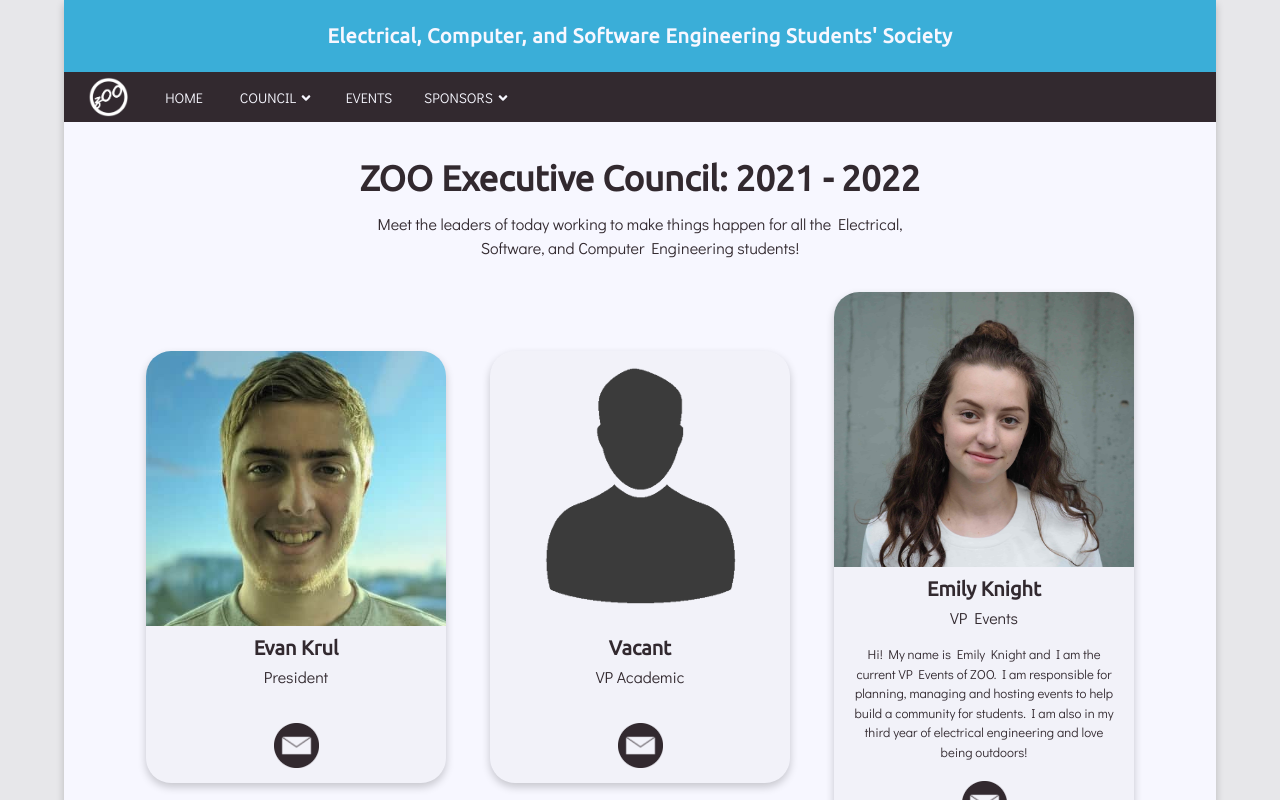
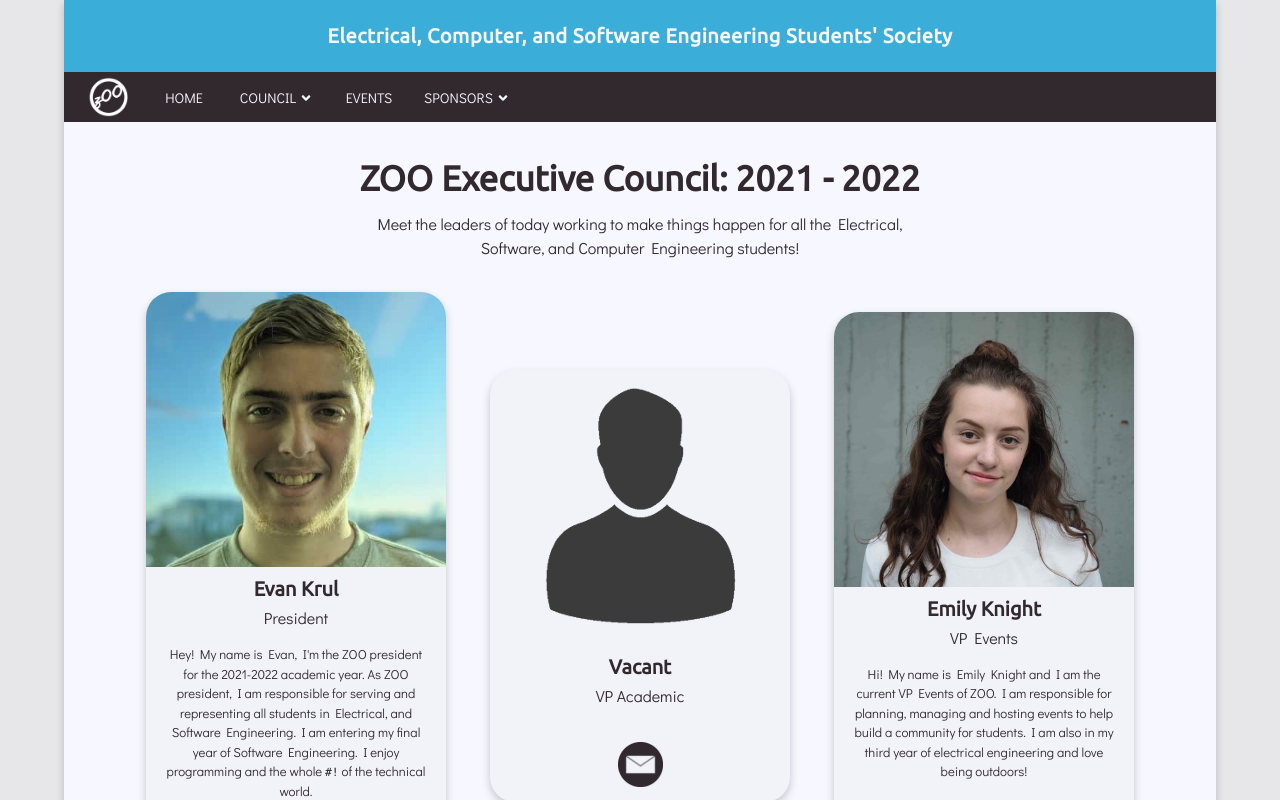
Before and after one commit to zoouofc/zooengg.ca-react, a React (Create React App) app: page /executives in a window 1280 px wide. Shown: the top 800 px of the page. Built offline with nearby package versions, Linux system fonts and the light colour scheme.

Commit message:
Adding evan's bio

```diff
--- a/src/pages/ExecPage.jsx
+++ b/src/pages/ExecPage.jsx
@@ -33,7 +33,7 @@ const ExecPage = () => (
         email="president@zooengg.ca"
       >
         {/* Bio -- Update for new Exec */}
-
+        Hey! My name is Evan, I'm the ZOO president for the 2021-2022 academic year. As ZOO president, I am responsible for serving and representing all students in Electrical, and Software Engineering. I am entering my final year of Software Engineering. I enjoy programming and the whole <pre style={{display: 'inline', margin: 0}}>#!</pre> of the technical world.
       </ExecCard>
 
       <ExecCard
```
